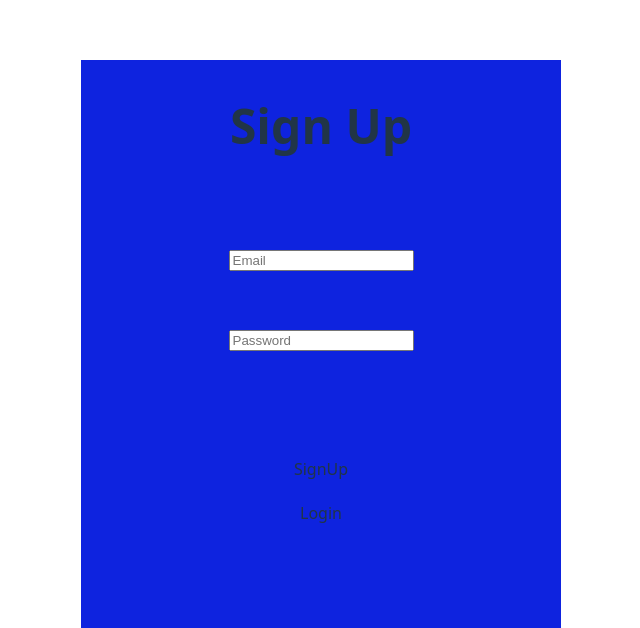
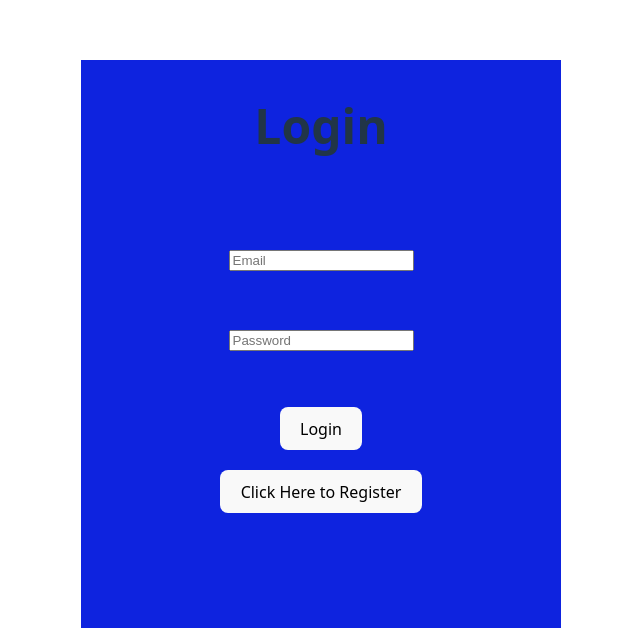
Before and after one commit to marksweeney3/Project-CEN3031, a React (Vite) app in the folder frontend/: page / in a window 1280 px wide. Shown: the part 172-800 px from the top of the page, without its empty margins (319-959 px from the left). Built offline with nearby package versions, Linux system fonts and the light colour scheme; no server answers; the HTML template or start-up script is replaced by a standard one.

Commit message:
Login page should now be able to connect to backend through axios

```diff
--- a/frontend/src/components/Login/Login.css
+++ b/frontend/src/components/Login/Login.css
@@ -35,9 +35,15 @@
     gap: 5px;
 }
 
-.SubmitContainer{
+.button{
     display: flex;
-    flex-direction: column;
-    margin-top: 50px;
-    gap: 20px;
+    justify-content: center;
+    align-items: center;
 }
+
+.register{
+    display: flex;
+    justify-content: center;
+    align-items: center;
+    margin-top: 20px;
+}
--- a/frontend/src/components/Login/Login.jsx
+++ b/frontend/src/components/Login/Login.jsx
@@ -1,27 +1,67 @@
-import React from 'react'
-import './Login.css'
+import React, { useState } from 'react';
+import './Login.css';
+import axios from 'axios';
 
-const Login = () => {
+function Login() {
+  const [email, setEmail] = useState('');
+  const [password, setPassword] = useState('');
+  const [error, setError] = useState('');
+
+  function handleSubmit(event) {
+    event.preventDefault();
+    setError(''); // Clear previous errors
+
+    axios.post('http://localhost:5173/api/login', { email, password })
+      .then((response) => {
+        console.log(response.data);
+        setError(''); // Clear error on success
+      })
+      .catch((error) => {
+        if (error.response) {
+          setError(error.response.data.message || 'Invalid login credentials');
+        } else if (error.request) {
+          setError('No response from the server. Please try again later.');
+        } else {
+          setError('An unexpected error occurred.');
+        }
+      });
+  }
+
   return (
+    <form onSubmit={handleSubmit}>
       <div className='Container'>
         <div className="header">
-        <div className="text"> Sign Up </div>
+          <div className="text"> Login </div>
           <div className="underline"></div>
         </div>
         <div className="inputs">
           <div className="input">
-          <input type="text" placeholder="Email"/>
+            <input
+              type="text"
+              placeholder="Email"
+              value={email}
+              onChange={(e) => setEmail(e.target.value)}
+            />
           </div>
           <div className="input">
-          <input type="text" placeholder="Password"/>
+            <input
+              type="password"
+              placeholder="Password"
+              value={password}
+              onChange={(e) => setPassword(e.target.value)}
+            />
           </div>
         </div>
-        <div className= "SubmitContainer">
-          <div className="submit">SignUp</div>
-          <div className="submit">Login</div>
+        {error && <div className="error-message">{error}</div>}
+        <div className="button">
+          <button type="submit">Login</button>
+        </div>
+        <div className="register">
+          <button type="button" onClick={() => console.log('Navigate to Register')}>Click Here to Register</button>
         </div>
       </div>
-  )
+    </form>
+  );
 }
 
-export default Login
+export default Login;
```
Lines whose indentation alone changed are shown as unchanged.
